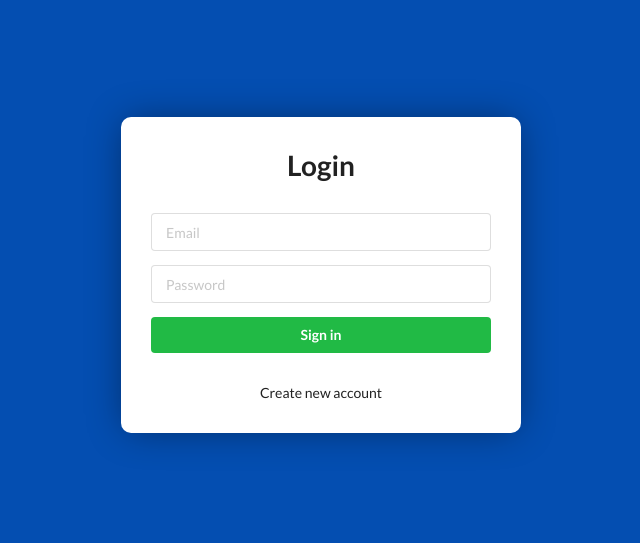
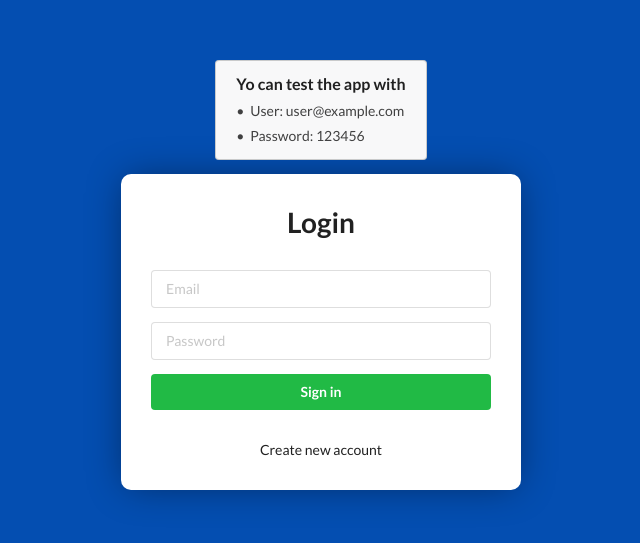
Before and after one commit to jgrisalescode/vue-payroll-manager, a Vue app: page / in a window 1280 px wide. Shown: the part 125-668 px from the top of the page, without its empty margins (319-959 px from the left). Built offline with nearby package versions, Linux system fonts and the light colour scheme; no server answers.

Commit message:
Access to all users for testing app

```diff
--- a/src/views/Auth.vue
+++ b/src/views/Auth.vue
@@ -1,5 +1,12 @@
 <template>
   <div class="auth">
+    <div class="ui message">
+      <div class="header">Yo can test the app with</div>
+      <ul class="list">
+        <li class="text-primary">User: user@example.com</li>
+        <li>Password: 123456</li>
+      </ul>
+    </div>
     <Login v-if="showLogin" :changeForm="changeForm" />
     <Register v-if="!showLogin" :changeForm="changeForm" />
   </div>
```
